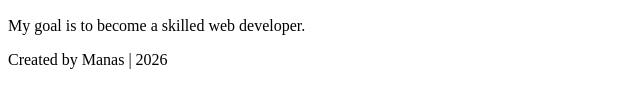
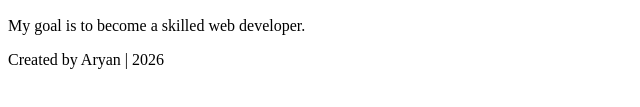
Before and after one commit to aryansingh8793-art/college_project, a plain HTML site: page p5/index.html in a window 1280 px wide. Shown: the part 353-460 px from the top of the page, 0-640 px from the left. Drawn offline with Linux system fonts and the light colour scheme.

Commit message:
Update index.html

```diff
--- a/p5/index.html
+++ b/p5/index.html
@@ -33,7 +33,7 @@
     </main>
 
     <footer>
-        <p>Created by Manas | 2026</p>
+        <p>Created by Aryan | 2026</p>
     </footer>
 </body>
 </html>
```
